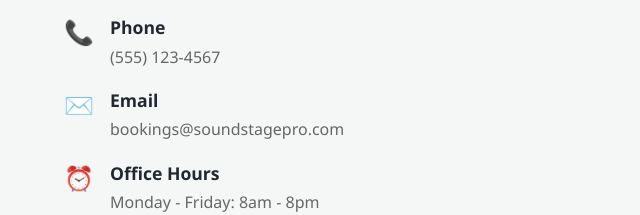
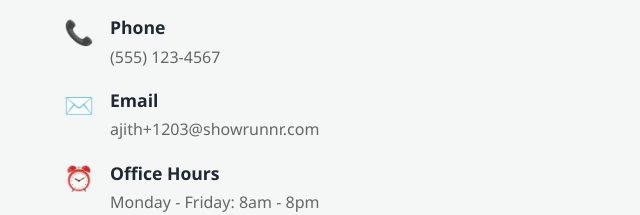
Before and after one commit to 4M01/soundstages, a plain HTML site: page soundstage-website.html in a window 1280 px wide. Shown: the part 4075-4290 px from the top of the page, 0-640 px from the left. Drawn offline with Linux system fonts and the light colour scheme.

Commit message:
chore: updated the lable for anchor

```diff
--- a/soundstage-website.html
+++ b/soundstage-website.html
@@ -738,7 +738,7 @@
                             <div class="contact-icon">✉️</div>
                             <div class="contact-text">
                                 <h4>Email</h4>
-                                <p><a href="mailto:ajith+1203@showrunnr.com">bookings@soundstagepro.com</a></p>
+                                <p><a href="mailto:ajith+1203@showrunnr.com">ajith+1203@showrunnr.com</a></p>
                             </div>
                         </div>
                         <div class="contact-item">
```
